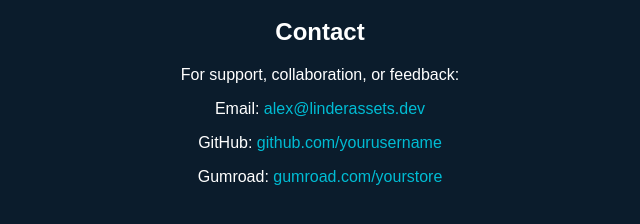
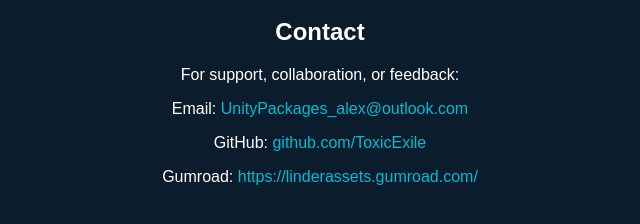
Before and after one commit to ToxicExile/linderassets.github.io, a plain HTML site: page index.html in a window 1280 px wide. Shown: the part 140-364 px from the top of the page, without its empty margins (320-960 px from the left). Drawn offline with Linux system fonts and the light colour scheme.

Commit message:
Update index.html

```diff
--- a/index.html
+++ b/index.html
@@ -22,8 +22,8 @@
   <p><em>ToolsThatThinkLikeYou();</em></p>
   <h2>Contact</h2>
   <p>For support, collaboration, or feedback:</p>
-  <p>Email: <a href="mailto:alex@linderassets.dev">alex@linderassets.dev</a></p>
-  <p>GitHub: <a href="https://github.com/yourusername">github.com/yourusername</a></p>
-  <p>Gumroad: <a href="https://gumroad.com/yourstore">gumroad.com/yourstore</a></p>
+  <p>Email: <a href="mailto:UnityPackages_alex@outlook.com">UnityPackages_alex@outlook.com</a></p>
+  <p>GitHub: <a href="https://github.com/ToxicExile">github.com/ToxicExile</a></p>
+  <p>Gumroad: <a href="https://linderassets.gumroad.com/">https://linderassets.gumroad.com/</a></p>
 </body>
 </html>
```
